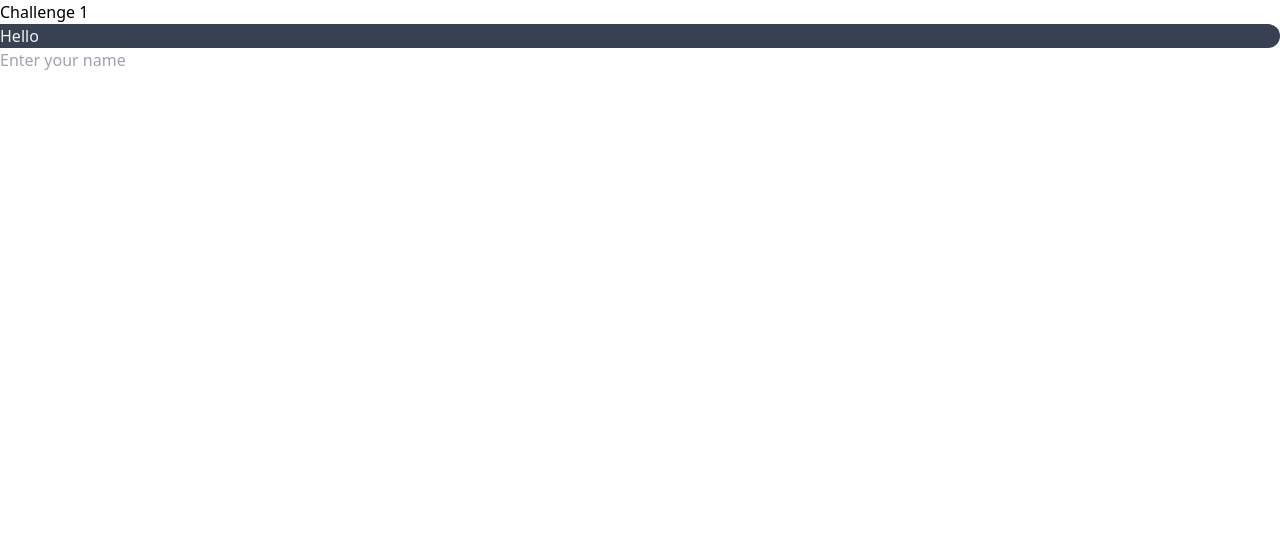
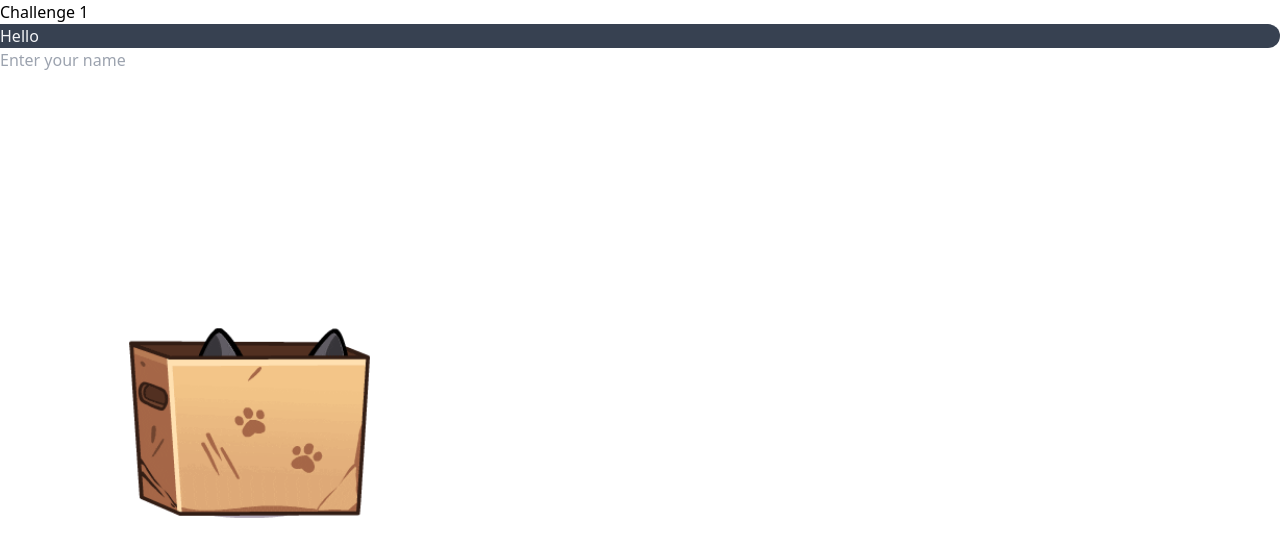
Before and after one commit to Jaycee3004/ctf, a Next.js app: page /challenge1 in a window 1280 px wide. Shown: the top 556 px of the page. Built offline with nearby package versions, Linux system fonts and the light colour scheme; no server answers; sample sign-in values are in the browser's storage.

Commit message:
added cats

```diff
--- a/app/(challenges)/challenge1/page.tsx
+++ b/app/(challenges)/challenge1/page.tsx
@@ -1,6 +1,7 @@
 'use client'
 import { useState,useEffect, use } from "react"
 import IntervalChecker from "../intervalChecker"
+import Image from "next/image"
 
 
 
@@ -24,6 +25,12 @@ export default function Challenge1() {
                 <p className="text-gray-100">Hello <span dangerouslySetInnerHTML={createMarkup()}></span></p>
             </div>
             <input type="text" placeholder="Enter your name" onChange={(e) => setName(e.target.value)} />
+            <Image
+                src="/boxed_cat.gif"
+                alt="Example"
+                width={500}  // Set the width
+                height={300} // Set the height
+            />
         </div>
     );
 }
--- a/app/page.tsx
+++ b/app/page.tsx
@@ -3,9 +3,7 @@ import SignIn from "./(auth)/signin/page"
 export default function Page() {
     return (
 
-
                 <SignIn></SignIn>
-
 
     )
 }
```
Also changed, not shown: public/boxed_cat.gif (added), public/cat.gif (added).
